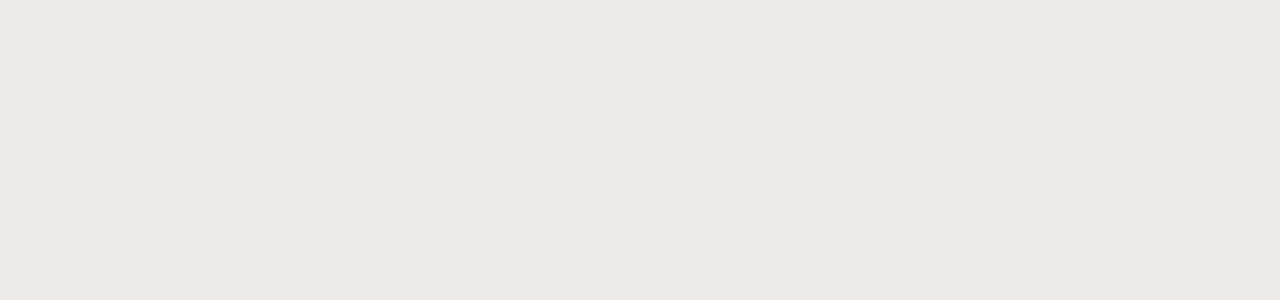
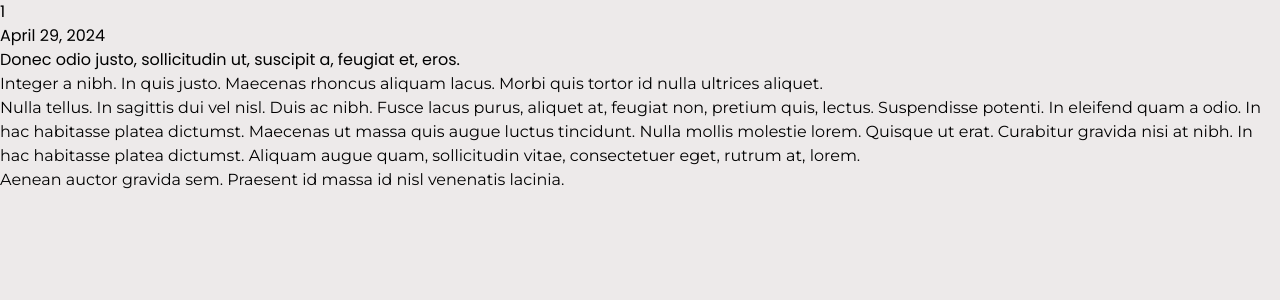
Before and after one commit to SusheelThapa/blog, a React app in the folder blog/: page /blog/10 in a window 1280 px wide. Before the commit this address had no page. Shown: the top 300 px of the page. Built offline with nearby package versions, Linux system fonts and the light colour scheme; the HTML template or start-up script is replaced by a standard one.

Commit message:
Create Blog Page to show the individual page

```diff
--- a/blog/src/components/Blogs/Blog.tsx
+++ b/blog/src/components/Blogs/Blog.tsx
@@ -14,10 +14,8 @@ const Blog = ({ blog }: Props) => {
   });
 
   return (
-    <div
-      key={blog.id}
-      className="text-lg my-10 bg-gray-300 p-8 rounded-2xl hover:bg-stone-300 flex gap-2 flex-col"
-    >
+    <a href={`/blog/${blog.id}`}>
+      <div className="text-lg my-10 bg-gray-300 p-8 rounded-2xl hover:bg-stone-300 flex gap-2 flex-col">
         <div className="text-gray-600 flex justify-between">
           <div>{blog.author_id}</div>
           <div>{formattedDate}</div> {/* Display the formatted date */}
@@ -25,6 +23,7 @@ const Blog = ({ blog }: Props) => {
         <div className="font-semibold text-2xl">{blog.headline}</div>
         <div>{blog.introduction}</div>
       </div>
+    </a>
   );
 };
 
--- a/blog/src/components/Blogs/Blogs.tsx
+++ b/blog/src/components/Blogs/Blogs.tsx
@@ -1,18 +1,20 @@
-import { useState } from "react";
-import blogsjson from "../../assets/json/blog.json"; // Assuming the JSON file is exporting an array directly
 import BlogType from "../../types/blog";
 import Blog from "./Blog";
 
-const Blogs = () => {
-  const [blogs] = useState<BlogType[]>(blogsjson);
+interface Props {
+  blogs: BlogType[];
+}
+const Blogs = ({ blogs }: Props) => {
+  console.log(blogs);
 
   return (
     <div>
       {blogs.map((blog: BlogType) => {
-        return <Blog blog={blog} />;
+        return <Blog blog={blog} key={blog.id} />;
       })}
     </div>
   );
 };
 
 export default Blogs;
+``;
--- /dev/null
+++ b/blog/src/pages/BlogPage.tsx
@@ -0,0 +1,50 @@
+import { useParams } from "react-router-dom";
+import BlogType from "../types/blog";
+import Layout from "../layout/Layout";
+
+interface Props {
+  blogs: BlogType[];
+}
+
+const BlogPage = ({ blogs }: Props) => {
+  // Get the id parameter from the URL
+  const { id } = useParams<{ id: string }>();
+
+  console.log(id);
+
+  const blog = blogs.filter((b: BlogType) => {
+    return parseInt(id) == b.id;
+  });
+
+  const { headline, body, date, introduction, conclusion, author_id } = blog[0];
+
+  const blogDate = new Date(date);
+
+  const formattedDate = blogDate.toLocaleDateString("en-US", {
+    year: "numeric",
+    month: "long",
+    day: "numeric",
+  });
+  return (
+    <Layout>
+      <div>
+        {id && (
+          <div className="bg-stone-200 rounded-2xl p-8 flex gap-6 flex-col">
+            <div className="text-gray-600 flex justify-between ">
+              <div>{author_id}</div>
+              <div>{formattedDate}</div>
+            </div>
+            <div className="text-left font-medium text-5xl mt-4">{headline}</div>
+            <div className="flex flex-col gap-5 text-xl  font-montserrat my-3">
+              <div>{introduction}</div>
+              <div>{body}</div>
+              <div>{conclusion}</div>
+            </div>
+          </div>
+        )}
+      </div>
+    </Layout>
+  );
+};
+
+export default BlogPage;
--- a/blog/src/pages/HomePage.tsx
+++ b/blog/src/pages/HomePage.tsx
@@ -1,7 +1,12 @@
 import Blogs from "../components/Blogs/Blogs";
 import Layout from "../layout/Layout";
+import BlogType from "../types/blog";
 
-const HomePage = () => {
+interface Props {
+  blogs: BlogType[];
+}
+
+const HomePage = ({ blogs }: Props) => {
   return (
     <Layout>
       <div>
@@ -13,7 +18,7 @@ const HomePage = () => {
         </div>
       </div>
 
-      <Blogs />
+      <Blogs blogs={blogs} />
     </Layout>
   );
 };
--- a/blog/src/routes/AppRoutes.tsx
+++ b/blog/src/routes/AppRoutes.tsx
@@ -1,11 +1,18 @@
 import { BrowserRouter as Router, Routes, Route } from "react-router-dom";
 import HomePage from "../pages/HomePage";
+import BlogPage from "../pages/BlogPage";
+import BlogType from "../types/blog";
+import blogsjson from "../assets/json/blog.json"; // Assuming the JSON file is exporting an array directly
+import { useState } from "react";
 
 const AppRoutes = () => {
+  const [blogs] = useState<BlogType[]>(blogsjson);
+
   return (
     <Router>
       <Routes>
-        <Route path="/" element={<HomePage />} />
+        <Route path="/" element={<HomePage blogs={blogs} />} />
+        <Route path="/blog/:id" element={<BlogPage blogs={blogs} />} />
       </Routes>
     </Router>
   );
```
Lines whose indentation alone changed are shown as unchanged.
